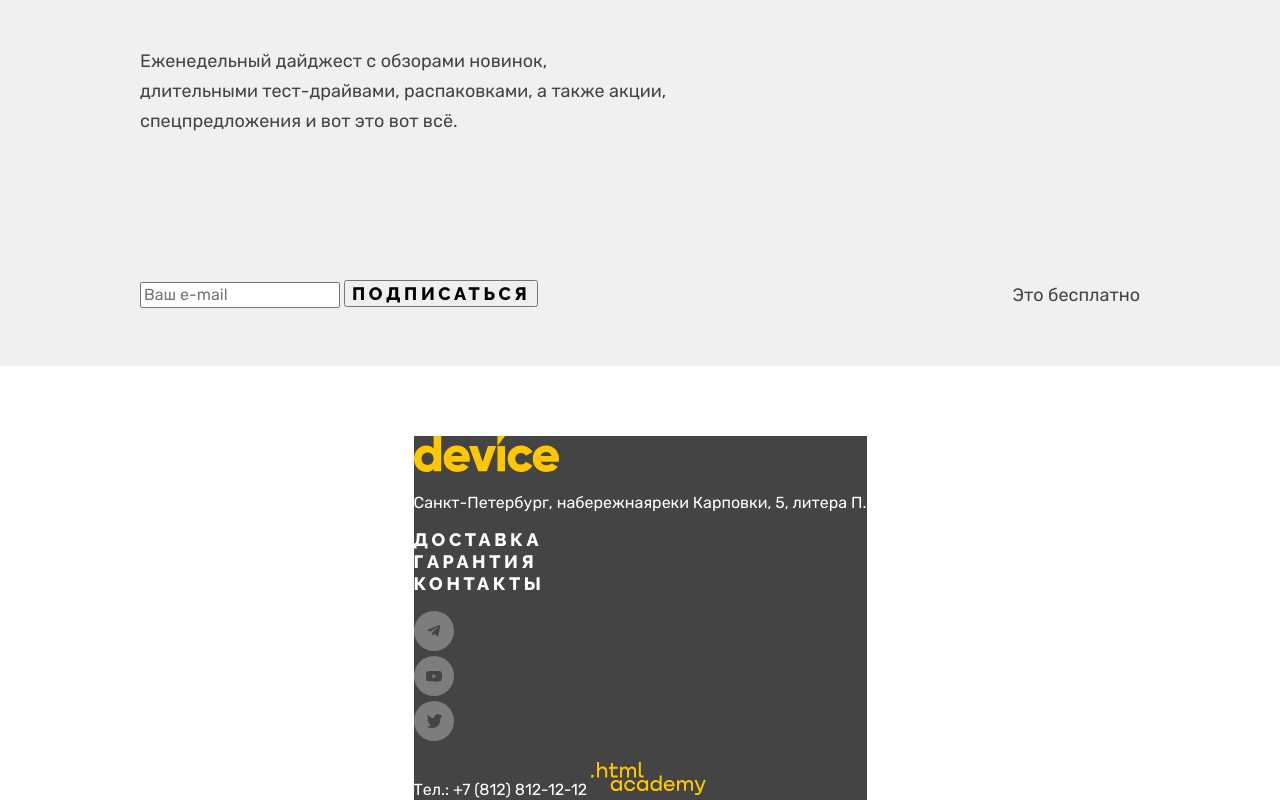
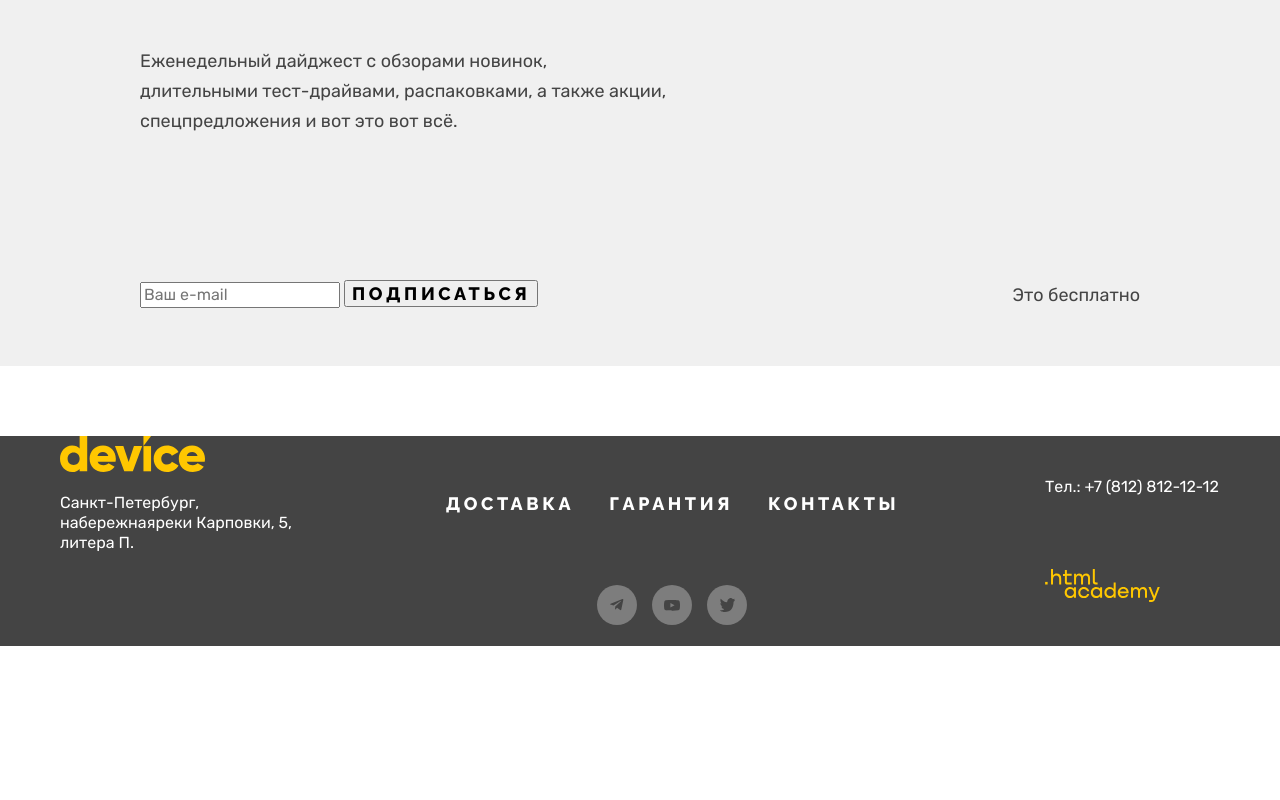
Before and after one commit to htmlacademy-htmlcss/2221053-device-35, a plain HTML site: page index.html in a window 1280 px wide. Shown: the part 2369-3169 px from the top of the page. After the commit the page ends 3015 px from the top, so only its background shows below. Drawn offline with Linux system fonts and the light colour scheme.

Commit message:
grid footer

```diff
--- a/index.html
+++ b/index.html
@@ -196,13 +196,11 @@
       </section>
     </main>
     <footer>
-      <section>
-        <a href="#"><img src="images/logo-footer.svg" width="145" height="36" alt="Логотип device"></a>
+      <div class="container-footer">
+          <a class="logo-footer" href="#"><img src="images/logo-footer.svg" width="145" height="36" alt="Логотип device"></a>
           <h2 class="visually-hidden">Адрес магазина.</h2>
-        <p>Санкт-Петербург, набережнаяреки Карповки, 5, литера П.</p>
-      </section>
-      <section>
-        <nav>
+          <p class="address-footer">Санкт-Петербург, набережнаяреки Карповки, 5, литера П.</p>
+          <nav class="nav-service-footer">
             <h2 class="visually-hidden">Меню навигации</h2>
             <ul>
               <li class="footer-navigation-item"><a href="#">Доставка</a></li>
@@ -211,18 +209,16 @@
             </ul>
           </nav>
           <h2 class="visually-hidden">Мы в социальных сетях:</h2>
-        <ul>
+          <ul class="social-list">
             <li><a href="#"><img src="images/facebook.svg" width="40" alt="facebook"></a></li>
             <li><a href="#"><img src="images/instagram.svg" width="40" alt="Instagram"></a></li>
             <li><a href="#"><img src="images/twitter.svg" width="40" alt="Twitter"></a></li>
           </ul>
-      </section>
-      <section>
           <h2 class="visually-hidden">Наш  телефон:</h2>
-        <a href="#">Тел.: +7 (812) 812-12-12</a>
+          <a class="phone-number-footer" href="#">Тел.: +7 (812) 812-12-12</a>
           <h2 class="visually-hidden">Созданием сайта занималась компания HTML-академия.</h2>
-        <a href="https://echo.htmlacademy.ru/"><img src="images/logo-html-acadeny.svg" width="114.9" height="32.9" alt="Логотип HTML-академии"></a>
-      </section>
+          <a class="academy-logo" href="https://echo.htmlacademy.ru/"><img src="images/logo-html-acadeny.svg" width="114.9" height="32.9" alt="Логотип HTML-академии"></a>
+      </div>
     </footer>
   </body>
 </html>
--- a/styles/style.css
+++ b/styles/style.css
@@ -456,18 +456,51 @@ li .service-visible {
 footer {
   color: #FFFFFF;
   background: #444444;
+  width: 100%;
+}
 
+.container-footer {
+  width: 1160px;
+  margin: 0 auto;
+  display: grid;
+  grid-template-columns: 1.37fr 4.26fr 1fr;
+  grid-template-areas: "logo . ."
+                       "address nav-service phone-number"
+                       ". nav-social academy-logo";
+}
 
-}
+.container-footer section {display: contents;}
 
 footer a { color: #FFFFFF; }
 
 .footer-navigation-item a{
- font-size: 18px;
+  font-size: 18px;
   line-height: 21px;
   letter-spacing: 0.2em;
   text-transform: uppercase;
 }
+
+.logo-footer { grid-area: logo; }
+.address-footer { grid-area: address; }
+.nav-service-footer {
+  grid-area: nav-service;
+}
+.phone-number-footer { grid-area: phone-number; }
+.social-list {
+  grid-area: nav-social;
+  display: flex;
+  justify-content: center;
+  gap: 15px;
+}
+.academy-logo { grid-area: academy-logo; }
+
+.nav-service-footer ul {
+  display: flex;
+  justify-content: center;
+  gap: 35px;
+}
+
+
 
 
 
```
Also changed, not shown: catalog.html (+8 -12 lines). Lines whose indentation alone changed are shown as unchanged.
